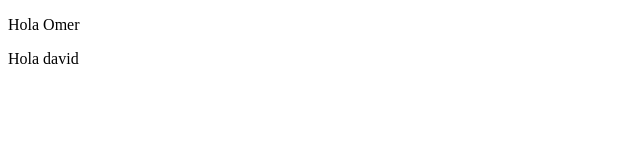
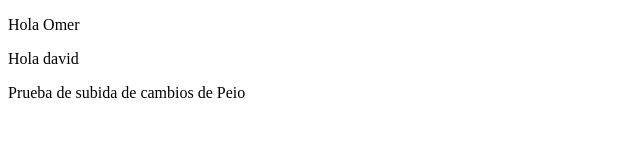
Before and after one commit to dcerrato001/Proyecto_modulo_1, a plain HTML site: page index.html in a window 1280 px wide. Shown: the whole page, without its empty margins (0-640 px from the left). Drawn offline with Linux system fonts and the light colour scheme.

Commit message:
cambio de peio

```diff
--- a/index.html
+++ b/index.html
@@ -9,5 +9,6 @@
 <body>
     <p>Hola Omer</p>
     <p>Hola david</p>
+    <p>Prueba de subida de cambios de Peio</p>
 </body>
 </html>
```
